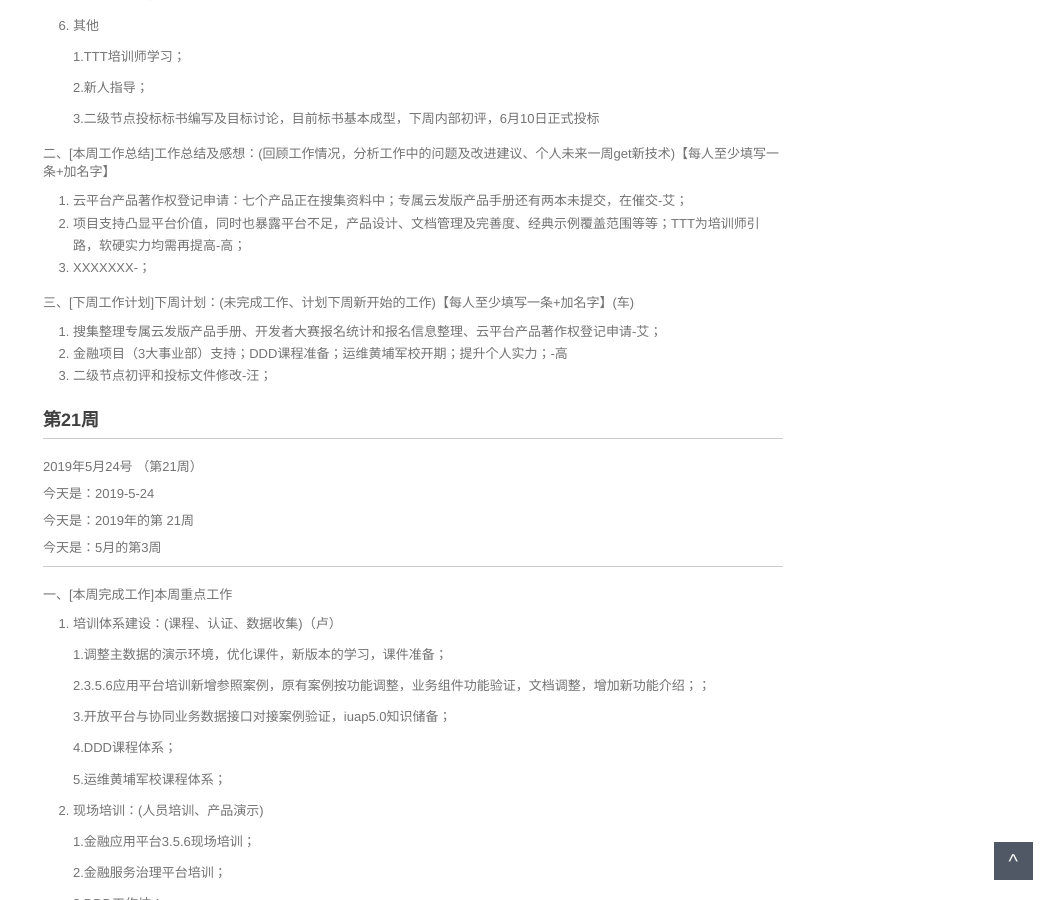
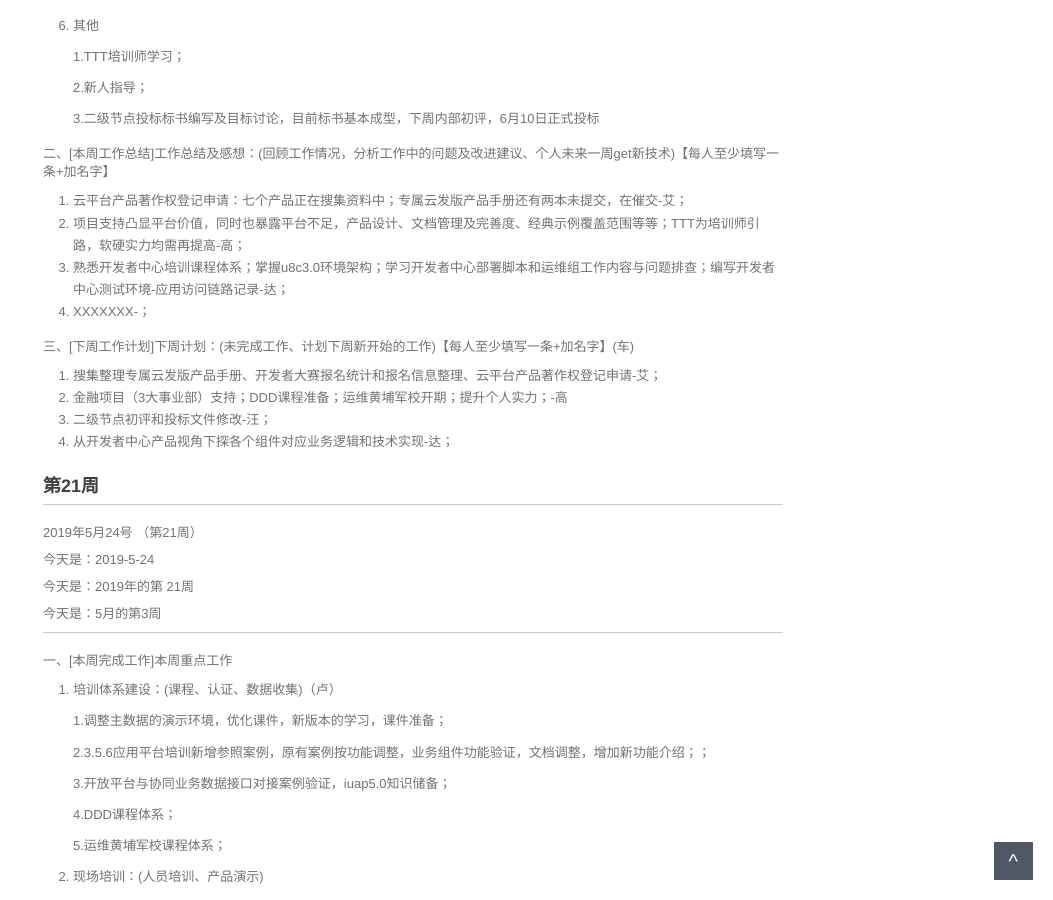
Before and after one commit to walllFlower/blog, a Jekyll site: the page built from _posts/2018-07-17-day_report_cxz.md, in a window 1280 px wide and 900 px high, scrolled down 1174 px. Shown: the whole window, without its empty margins (227-1280 px from the left). Built offline with Jekyll 4.4.1, drawn with Linux system fonts in a browser that asks for light colours; comment, search, counter and statistics services are not loaded.

Commit message:
Update 2018-07-17-day_report_cxz.md
添加工作内容

```diff
--- a/_posts/2018-07-17-day_report_cxz.md
+++ b/_posts/2018-07-17-day_report_cxz.md
@@ -74,17 +74,21 @@ categories: 技术运营工作周报
 
     3.二级节点投标标书编写及目标讨论，目前标书基本成型，下周内部初评，6月10日正式投标
 
+
+
 二、[本周工作总结]工作总结及感想：(回顾工作情况，分析工作中的问题及改进建议、个人未来一周get新技术)【每人至少填写一条+加名字】
 
 1. 云平台产品著作权登记申请：七个产品正在搜集资料中；专属云发版产品手册还有两本未提交，在催交-艾；
 2. 项目支持凸显平台价值，同时也暴露平台不足，产品设计、文档管理及完善度、经典示例覆盖范围等等；TTT为培训师引路，软硬实力均需再提高-高；
-3. XXXXXXX-；
+3. 熟悉开发者中心培训课程体系；掌握u8c3.0环境架构；学习开发者中心部署脚本和运维组工作内容与问题排查；编写开发者中心测试环境-应用访问链路记录-达；
+4. XXXXXXX-；
 
 三、[下周工作计划]下周计划：(未完成工作、计划下周新开始的工作)【每人至少填写一条+加名字】(车)
 
 1. 搜集整理专属云发版产品手册、开发者大赛报名统计和报名信息整理、云平台产品著作权登记申请-艾；
 2. 金融项目（3大事业部）支持；DDD课程准备；运维黄埔军校开期；提升个人实力；-高
 3. 二级节点初评和投标文件修改-汪；
+4. 从开发者中心产品视角下探各个组件对应业务逻辑和技术实现-达；
 
 
 
```
